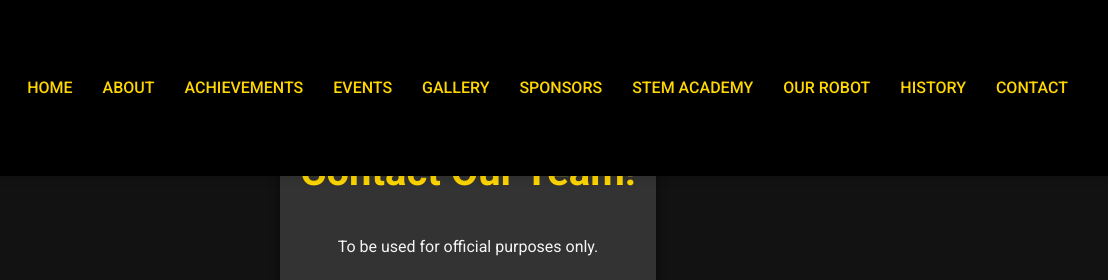
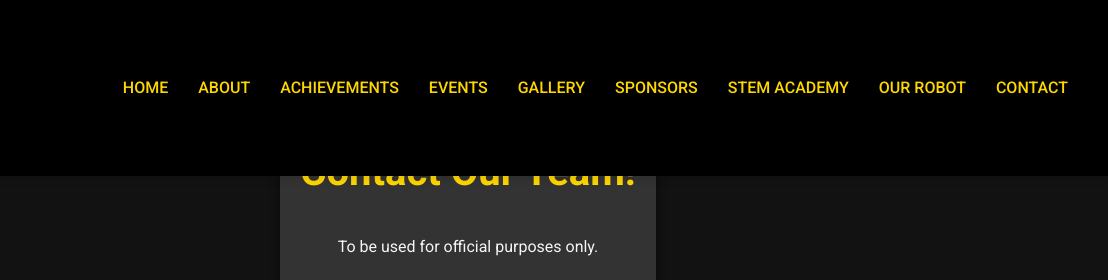
Before and after one commit to ursamajorftc/ursamajorftc, a plain HTML site: page contact.html in a window 1280 px wide. Shown: the top 280 px of the page, 172-1280 px from the left. Drawn offline with nearby package versions, Linux system fonts and the light colour scheme.

Commit message:
i forgor ctrl s

```diff
--- a/contact.html
+++ b/contact.html
@@ -24,7 +24,6 @@
         <li><a href="sponsors.html">Sponsors</a></li>
         <li><a href="stem-academy.html">STEM Academy</a></li>
         <li><a href="robot.html">Our Robot</a></li>
-        <li><a href="history.html">History</a></li>
         <li><a href="contact.html">Contact</a></li>
       </ul>
     </nav>
```
